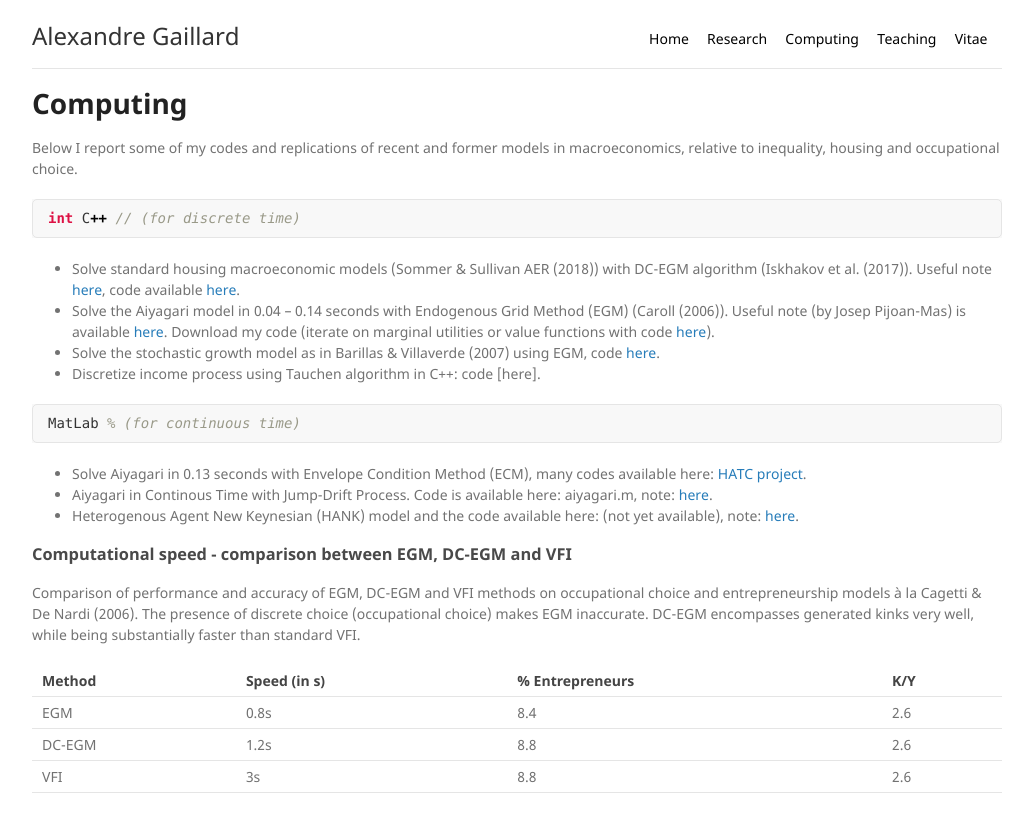
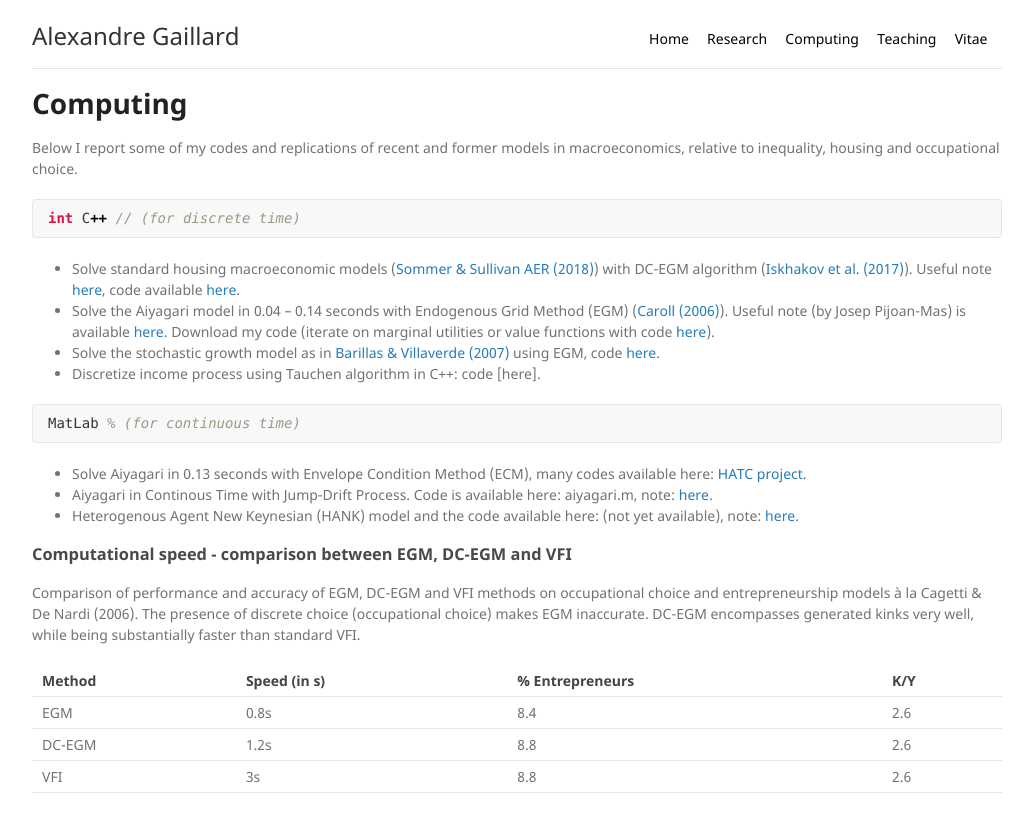
Before and after one commit to AGaillardTSE/AGaillardTSE.github.io, a Jekyll site: the page built from computing.md, in a window 1280 px wide. Shown: the top 832 px of the page, without its empty margins (123-1156 px from the left). Built offline with Jekyll 4.4.1, drawn with Linux system fonts in a browser that asks for light colours; our own code applies the rules of GitHub Pages for plain Markdown files; some of the changed lines change nothing that is shown.

Commit message:
Update computing.md

````diff
--- a/computing.md
+++ b/computing.md
@@ -10,9 +10,9 @@ Below I report some of my codes and replications of recent and former models in
 ```c++
 int C++ // (for discrete time)
 ```
-* Solve standard housing macroeconomic models (Sommer & Sullivan AER (2018)) with DC-EGM algorithm (Iskhakov et al. (2017)). Useful note <a href="http://agaillard.eu/projects/HOUSING_notes/numerical_solution_Sommer_Sullivan_AER.pdf" target="_blank">here</a>, code available <a href="https://github.com/AGaillardTSE/housing" target="_blank">here</a>.
-* Solve the Aiyagari model in 0.04 – 0.14 seconds with Endogenous Grid Method (EGM) (Caroll (2006)). Useful note (by Josep Pijoan-Mas) is available <a href="https://www.cemfi.es/~pijoan/Teaching_files/Notes%20on%20endogenous%20grid%20method.pdf" target="_blank">here</a>. Download my code (iterate on marginal utilities or value functions with code [here](https://github.com/AGaillardTSE/aiyagari)).
-* Solve the stochastic growth model as in Barillas & Villaverde (2007) using EGM, code [here](https://github.com/AGaillardTSE/stochastic-growth-model).
+* Solve standard housing macroeconomic models ([Sommer & Sullivan AER (2018)](https://www.aeaweb.org/articles?id=10.1257/aer.20141751)) with DC-EGM algorithm ([Iskhakov et al. (2017)](https://onlinelibrary.wiley.com/doi/abs/10.3982/QE643)). Useful note <a href="http://agaillard.eu/projects/HOUSING_notes/numerical_solution_Sommer_Sullivan_AER.pdf" target="_blank">here</a>, code available <a href="https://github.com/AGaillardTSE/housing" target="_blank">here</a>.
+* Solve the Aiyagari model in 0.04 – 0.14 seconds with Endogenous Grid Method (EGM) ([Caroll (2006)](http://pages.stern.nyu.edu/~dbackus/Computation/Carroll%20endog%20grid%20EL%2006.pdf)). Useful note (by Josep Pijoan-Mas) is available <a href="https://www.cemfi.es/~pijoan/Teaching_files/Notes%20on%20endogenous%20grid%20method.pdf" target="_blank">here</a>. Download my code (iterate on marginal utilities or value functions with code [here](https://github.com/AGaillardTSE/aiyagari)).
+* Solve the stochastic growth model as in [Barillas & Villaverde (2007)](https://econpapers.repec.org/article/eeedyncon/v_3a31_3ay_3a2007_3ai_3a8_3ap_3a2698-2712.htm) using EGM, code [here](https://github.com/AGaillardTSE/stochastic-growth-model).
 * Discretize income process using Tauchen algorithm in C++: code [here].
 
 ```matlab
````
